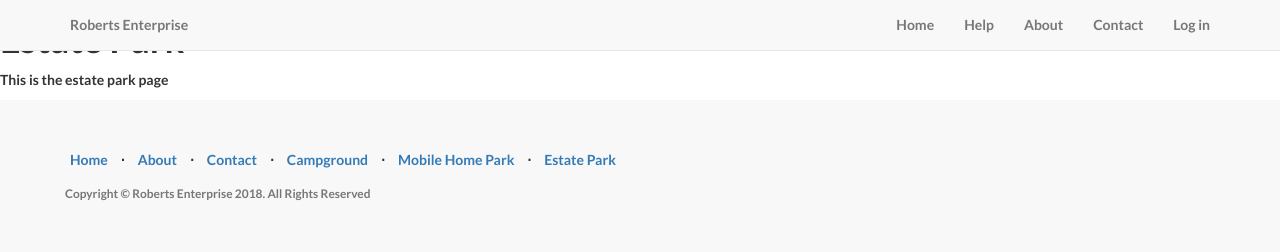
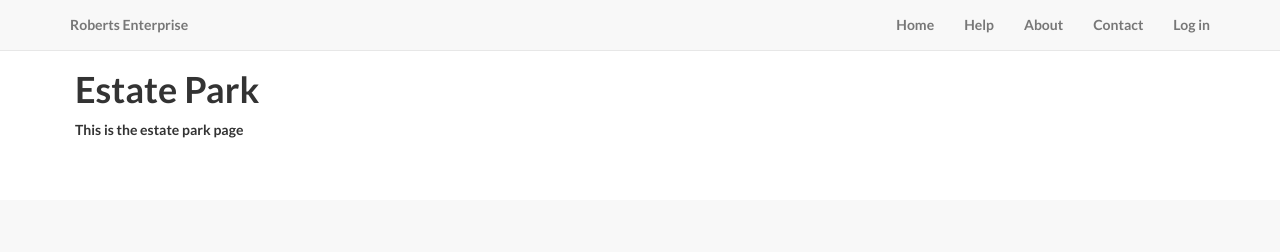
Before and after one commit to jharvey7136/roberts, a Rails app: page /estatepark in a window 1280 px wide. Shown: the top 252 px of the page. Run offline with Rails 7, Linux system fonts and the light colour scheme; style sheets or scripts are compiled from the project's sources; some libraries are stand-ins or nearby versions.

Commit message:
minor bug fixes

```diff
--- a/app/assets/stylesheets/landing.scss
+++ b/app/assets/stylesheets/landing.scss
@@ -61,6 +61,18 @@ h6 {
 
 .intro-message > h3 {
   text-shadow: 2px 2px 3px rgba(0,0,0,0.6);
+}
+
+
+.container-sub {
+  padding-top: 50px;
+  padding-bottom: 50px;
+  margin-right: 75px;
+  margin-left: 75px;
+}
+
+.row-sub {
+
 }
 
 @media(max-width:767px) {
--- a/app/controllers/static_pages_controller.rb
+++ b/app/controllers/static_pages_controller.rb
@@ -18,6 +18,7 @@ class StaticPagesController < ApplicationController
   end
 
   def mobilehome
+
   end
 
   def estatepark
--- a/app/views/static_pages/campground.html.erb
+++ b/app/views/static_pages/campground.html.erb
@@ -5,10 +5,10 @@
 
 
 <!-- Page Content -->
-<div class="container">
+<div class="container-sub">
 
   <!-- Marketing Icons Section -->
-  <div class="row">
+  <div class="row-sub">
     <div class="col-lg-12" id="panelBG">
       <h1 class="page-header" align="center">
         Roberts Corey Lake Campground
@@ -79,7 +79,7 @@
 
     </div>
     <div class="col-md-6">
-      <img class="img-responsive" src="logo2.png" alt="">
+      <img class="img-responsive" src="#" alt="">
     </div>
   </div>
 </div>
--- a/app/views/static_pages/estatepark.html.erb
+++ b/app/views/static_pages/estatepark.html.erb
@@ -1,7 +1,11 @@
 <% provide(:title, 'Estate Park') %>
 
+
+<div class="container-sub">
 
 <h1>Estate Park</h1>
 <p>
   This is the estate park page
 </p>
+
+</div>
--- a/app/views/static_pages/mobilehome.html.erb
+++ b/app/views/static_pages/mobilehome.html.erb
@@ -1,7 +1 @@
 <% provide(:title, 'Mobile Home Park') %>
-
-
-<h1>Mobile Home Park</h1>
-<p>
-  This is the mobile home park page
-</p>
```
Also changed, not shown: config/initializers/assets.rb (line endings or trailing spaces).
